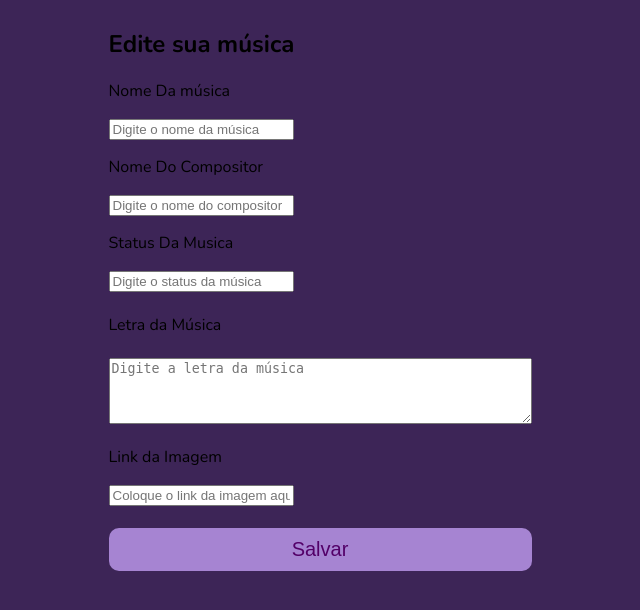
After one commit to ErickGava/melodia, a Flask app: template MelodiaLab/templates/editar.html in a window 1280 px wide. The commit adds this page. Shown: the top 610 px of the page, without its empty margins (320-960 px from the left). Run offline with Flask 3, Linux system fonts and the light colour scheme; the template is opened without the code that fills it, so the values that code supplies are empty.

```diff
--- a/MelodiaLab/app.py
+++ b/MelodiaLab/app.py
@@ -17,7 +17,9 @@ def index():
 
 @app.route('/home')
 def home():
-    return render_template('home.html')
+    lista_de_musicas = database.mostrar_musica(session['username'])
+    print(lista_de_musicas)
+    return render_template('home.html', musicas = lista_de_musicas)
 
 
 @app.route('/login', methods=["GET","POST"])
@@ -48,12 +50,27 @@ def cadastro():
 def criar_musicas():
     if request.method == "POST":
         form = request.form
-        if database.cadastro(form) == True:
+        if database.criar_musica(nome_musica = form["nome_musica"], nome_compositor = form["nome_compositor"], status = form["status"], letra = form["letra"], email_usuario = session['username'], imagem = form['imagem']) == True:
             return render_template('home.html')
         else:
             return "Ocorreu um erro ao criar uma musica"
     else:
-        return render_template('musica.html')
+        return redirect(url_for('home'))
+
+@app.route('/home/excluir-musica/<int:id>', methods=['GET'])
+def excluir_musica(id):
+    if database.apagar_musica(id):
+        return redirect(url_for('home'))
+    else:
+        return "Algo deu errado!!"
+
+@app.route('/home/excluir-usuario', methods=['GET'])
+def excluir_usuario():
+    email = session['username']
+    if database.excluir_usuario(email):
+        return redirect(url_for('index'))
+    else:
+        return "Algo deu errado!"
 
 # parte principal do
 if __name__ == '__main__':
--- a/MelodiaLab/templates/cadastro.html
+++ b/MelodiaLab/templates/cadastro.html
@@ -17,7 +17,7 @@
         <!-- ADICIONAR O FORM AO INICIO -->
         <form action="/cadastro" method="POST" onsubmit="return verificarSenhas()">
             <p>Usuário</p>
-            <input type='text' name='usuario' placeholder="Digite seu usuário">
+            <input type='text' name='username' placeholder="Digite seu usuário">
             <p>E-mail</p>
             <input type='text' name='email' placeholder="Digite seu usuário">
             <p>Senha</p>
--- /dev/null
+++ b/MelodiaLab/templates/editar.html
@@ -0,0 +1,41 @@
+<!DOCTYPE html>
+<html lang="en">
+
+<head>
+    <meta charset="UTF-8">
+    <meta name="viewport" content="width=device-width, initial-scale=1.0">
+    <title>Criação de Música</title>
+    <link rel="stylesheet" href="/static/estilo.css">
+    <link rel="shortcut icon" href="https://static.portaldaindustria.com.br/portaldaindustria/noticias/media/imagem_plugin/shutterstock_uiHrlzJ.jpg" type="image/x-icon">
+</head>
+
+<body class="Musica">
+    <div class="caixa-de-musica">
+        <h2>Edite sua música</h2>
+        <form action="/criar-musicas" method="POST">
+            <p>Nome Da música</p>
+            <input type='text' name='nome_musica' placeholder="Digite o nome da música">
+            <p>Nome Do Compositor</p>
+            <input type='text' name='nome_compositor' placeholder="Digite o nome do compositor">
+            <p>Status Da Musica</p>
+            <input type='text' name='status' placeholder="Digite o status da música">
+            <br>
+            <br>
+            <label for="letra">Letra da Música</label>
+            <br>
+            <br>
+            <textarea id="letra" name="letra" rows="4" cols="50" placeholder="Digite a letra da música"></textarea>
+            <br>
+            <p>Link da Imagem</p>
+            <input type ='text' name="imagem" placeholder="Coloque o link da imagem aqui!">
+            <br>
+            <br>
+            <div class="botoes">
+
+                <button type="submit">Salvar</button>
+
+            </div>
+        </form>
+    </div>
+    <script src="/static/script.js"></script>
+</body>
```
Also changed, not shown: MelodiaLab/database.py (+49 -4 lines), MelodiaLab/templates/home.html (+15 -21 lines), MelodiaLab/templates/musica.html (+6 -3 lines), README.md, 2 other files.
